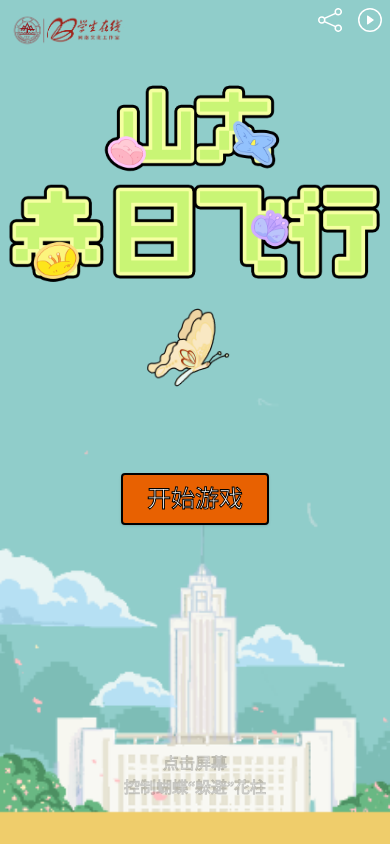
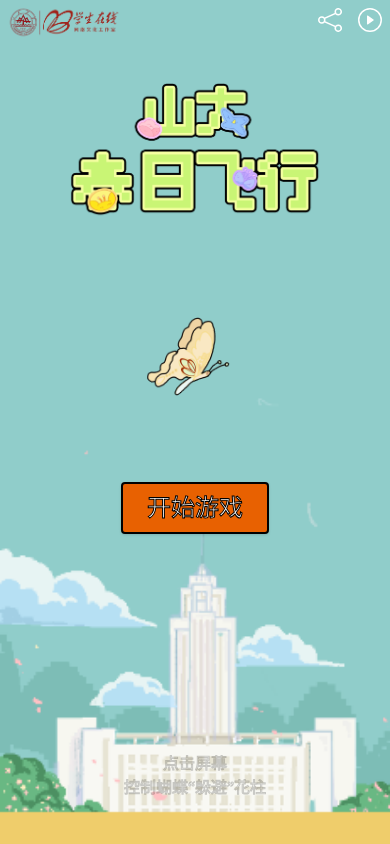
Before and after one commit to Little-Master-fun/flayypBird, a Vue app: page / in a window 390 px wide. Built offline with nearby package versions, Linux system fonts and the light colour scheme; a web font is replaced by a local one.

Commit message:
Fix icon style

```diff
--- a/src/App.vue
+++ b/src/App.vue
@@ -412,13 +412,13 @@ onMounted(() => {
       v-if="!gameRunning"
       class="absolute w-full h-full flex flex-col items-center "
     >
-      <img src="/images/onlinelogo.png" alt="OnlineIcon" class="absolute w-30 left-2 top-2" />
-      <img src="/images/title.png" alt="title" class="w-full md:w-1/2 mt-20" />
+      <img src="/images/onlinelogo.png" alt="OnlineIcon" class="absolute w-30 left-1 top-0" />
+      <img src="/images/title.png" alt="title" class="w-2/3 md:w-1/2 mt-20 mb-20" />
       <transition name="smooth-move">
         <img
           :src="IMAGES.bird"
-          alt="胡得"
-          class="transition-transform ease-linear h-30 left-1/2"
+          alt="蝴蝶"
+          class="transition-transform ease-linear h-30 left-1/2  box"
         />
       </transition>
       <button
```
Also changed, not shown: 1 other file (tests, documents, lock files or other folders).
